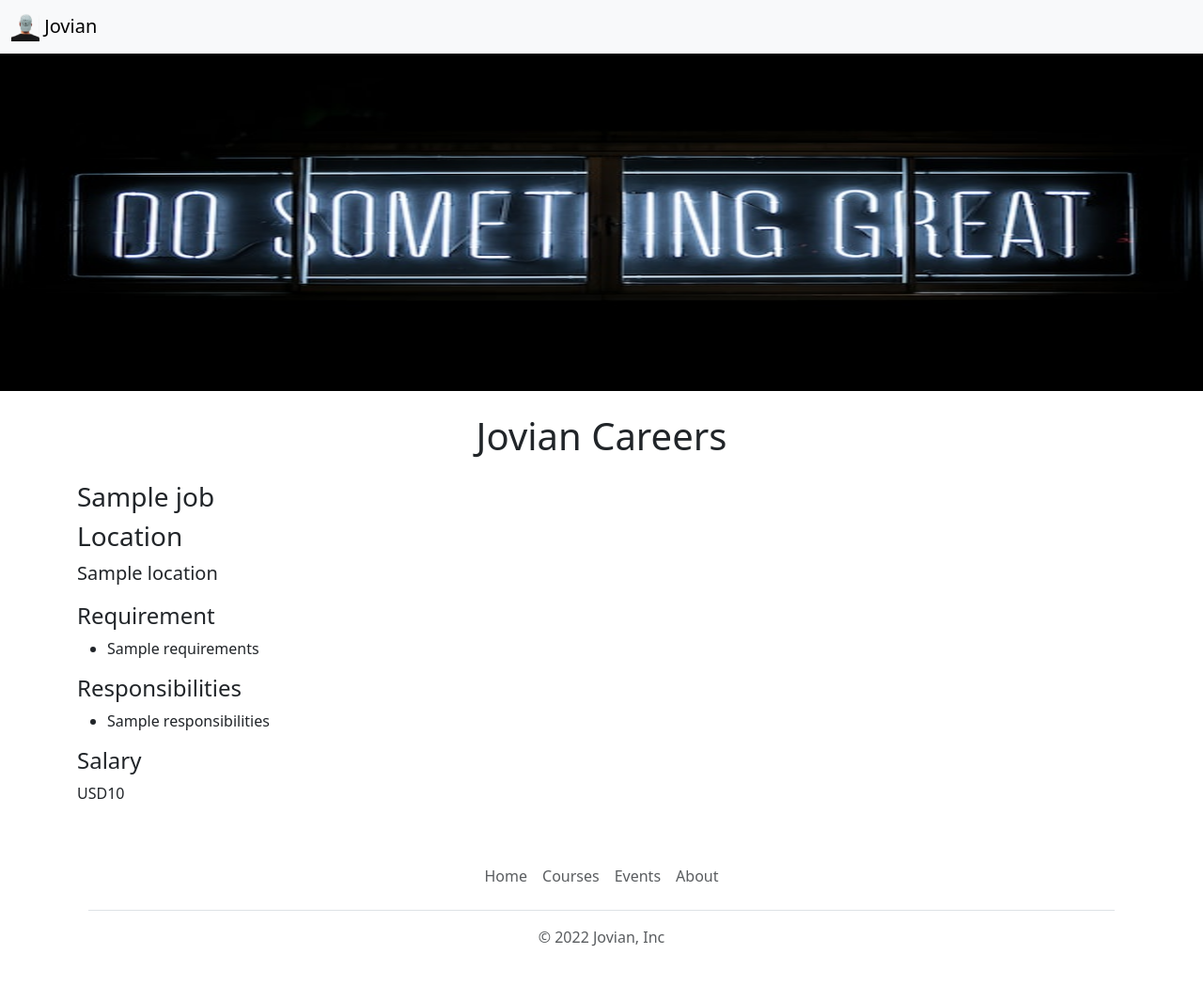
After one commit to cassantos/jovian-careers-website-v2, a Flask app: template templates/jobpage.html in a window 1280 px wide. The commit adds this page. Shown: the whole page at 94% size. Run offline with Flask 2, Linux system fonts and the light colour scheme; the template is opened without the code that fills it: most values are stand-ins (such as "Sample title", 1, 10 or a date in 2020); parts of the project's set-up code (start-up, migrations or seed data) failed here and were passed over.

Commit message:
dynamic pages for each job

```diff
--- a/app.py
+++ b/app.py
@@ -1,5 +1,5 @@
 from flask import Flask, render_template, jsonify
-from database import load_jobs_from_db
+from database import load_jobs_from_db, load_job_from_db
 
 app = Flask(__name__)
 
@@ -17,5 +17,20 @@ def list_jobs():
     jobs_dict.append(dict(job))
   return (jobs_dict)
 
+@app.route("/job/<id>")
+def show_job(id):
+
+  job = load_job_from_db(id)
+  if not job: #Nenhum linha foi retornada
+    return "Not found", 404
+  else:
+    job_dict = []
+    for job_details in job:
+      job_dict.append(dict(job_details))
+
+    return render_template("jobpage.html", job=job_details)
+    #return (job_dict)
+
+
 if __name__ == "__main__":
   app.run(host="0.0.0.0", debug=True)
--- a/database.py
+++ b/database.py
@@ -1,5 +1,6 @@
 from sqlalchemy import create_engine, text
 import os
+from flask import render_template
 
 my_secret = os.environ['DB_CONNECTION_STRING']
 db_connection_string = my_secret
@@ -19,3 +20,32 @@ def load_jobs_from_db():
     for row in result:
       jobs.append(row._mapping)
   return jobs
+
+query = "select * from jobs where id = " + '10'
+
+with engine.connect() as conn:
+  result = conn.execute(text(query))
+  #job = results.mappings().all()
+  job = []
+
+  for row in result:
+    job.append(row._mapping)
+
+  if not job: #Se estiver vazio
+    print(None)
+  else:
+    print(job)
+
+def load_job_from_db(id):
+  query = "select * from jobs where id = " + id
+
+  with engine.connect() as conn:
+    result = conn.execute(text(query))
+
+  job = []
+  for row in result:
+    job.append(row._mapping)
+  #if not job: #Se estiver vazio
+  #  return 'None'
+  #else:
+    return job
--- /dev/null
+++ b/templates/banner.html
@@ -0,0 +1,10 @@
+<style>
+      #banner{
+        height: 360px;
+        width: 100%;
+        margin-bottom: 16px;
+      }
+    </style>
+<img class="img-fluid" id= "banner" src="/static/banner.jpg">
+      <div class="container mt-2">
+        <h1 class="text-center mt-2 mb-4 width: 200px;">Jovian Careers</h1>
--- /dev/null
+++ b/templates/bootstrap.html
@@ -0,0 +1,3 @@
+<meta charset="utf-8">
+<meta name="viewport" content="width=device-width, initial-scale=1">
+<link href="https://cdn.jsdelivr.net/npm/bootstrap@5.3.0-alpha1/dist/css/bootstrap.min.css" rel="stylesheet" integrity="sha384-GLhlTQ8iRABdZLl6O3oVMWSktQOp6b7In1Zl3/Jr59b6EGGoI1aFkw7cmDA6j6gD" crossorigin="anonymous">
--- a/templates/jobitem.html
+++ b/templates/jobitem.html
@@ -16,6 +16,6 @@
   <div class="col-2">
     <!--
     <button type="button" class="btn btn-outline-primary">Apply</button> -->
-    <a class="btn btn-outline-primary" href="mailto:cassantos@gmail.com?subject=Applying%20for%20{{job['title']}}&body=My%20name%3A%20%3Cmy%20name%20here%3E%0D%0AMy%20resum%C3%A9%20link%3A%20%3Cresume%20link%3E%0D%0AMy%20Linkdn%20link%3A%20%3Clinkddn%20link%3E"> Apply</a>
+    <a class="btn btn-outline-primary" href="/job/{{job['id']}}"> Apply</a>
     </div>
   </div>
--- /dev/null
+++ b/templates/jobpage.html
@@ -0,0 +1,37 @@
+<html>
+  <head>
+    <title>{{job.title}} - Jovian Careers</title>
+    {% include 'bootstrap.html'%}
+  </head>
+  <body>
+    {%include "navbar.html"%}
+    {%include "banner.html"%}
+     <div class="row" style="margim-bottom:16px">
+
+        <h3 class="mb-2">{{job.title}}</h3>
+
+        <h3>Location</h3>
+        <p class="lead mt-0">{{job.location}}</p>
+        <h4>Requirement</h4>
+        <div>
+        <ul>{%for line in job.requirements.split("\n")%}
+          <li>{{line}}</li>
+            {%endfor%}
+        </ul>
+        </div>
+
+        <h4>Responsibilities</h4>
+        <div>
+
+          <ul>{%for line in job.responsibilities.split("\n")%}
+            <li>{{line}}</li>
+              {%endfor%}
+          </ul>
+        </div>
+        <h4>Salary</h4>
+        <p>{{job.currency}}{{job.salary}}</p>
+     </div>
+
+    {% include "footer.html" %}
+  </body>
+</html>
--- a/templates/navbar.html
+++ b/templates/navbar.html
@@ -1,6 +1,6 @@
 <nav class="navbar bg-body-tertiary shadow-sm shadow-sm fixed-top">
   <div class="container-fluid">
-    <a class="navbar-brand" href="#">
+    <a class="navbar-brand" href="/">
       <img src="/static/jovian.png" alt="" width="30" height="30" class="d-inline-block align-text-top">
       Jovian
     </a>
```
Also changed, not shown: templates/home.html (+4 -13 lines).
